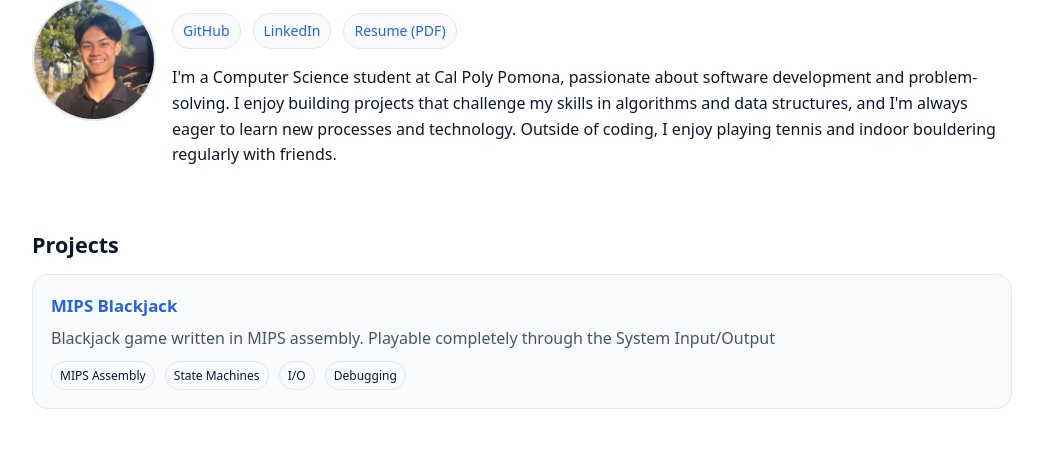
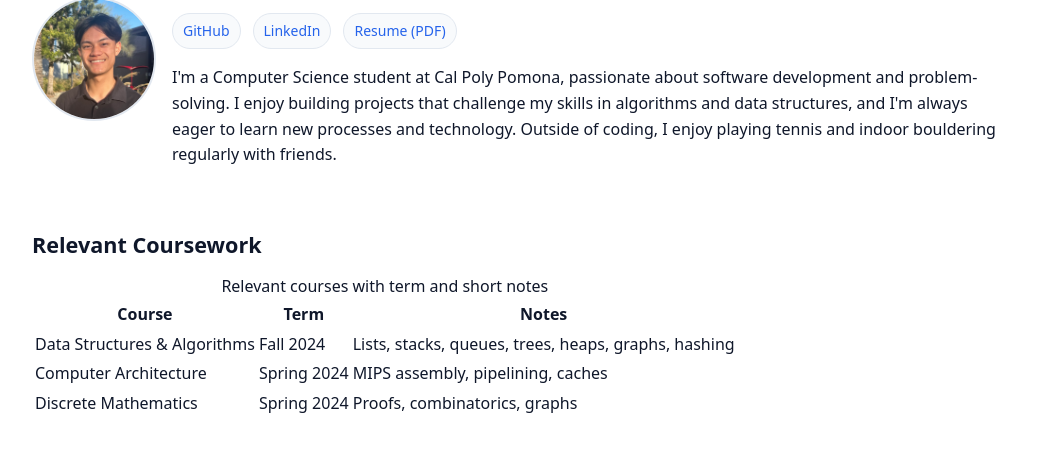
Before and after one commit to RyanVu612/RyanVu612.github.io, a plain HTML site: page index.html in a window 1280 px wide. Shown: the part 236-690 px from the top of the page, without its empty margins (118-1161 px from the left). Drawn offline with Linux system fonts and the light colour scheme.

Commit message:
upload course table template

```diff
--- a/index.html
+++ b/index.html
@@ -121,6 +121,40 @@
       </div>
     </section>
 
+    <!-- ====== Courses ====== -->
+  <section id="courses" aria-labelledby="courses-heading">
+    <h2 id="courses-heading">Relevant Coursework</h2>
+    <div class="table-wrap">
+      <table>
+        <caption class="sr-only">Relevant courses with term and short notes</caption>
+        <thead>
+          <tr>
+            <th scope="col">Course</th>
+            <th scope="col">Term</th>
+            <th scope="col">Notes</th>
+          </tr>
+        </thead>
+        <tbody>
+          <tr>
+            <td>Data Structures & Algorithms</td>
+            <td>Fall 2024</td>
+            <td>Lists, stacks, queues, trees, heaps, graphs, hashing</td>
+          </tr>
+          <tr>
+            <td>Computer Architecture</td>
+            <td>Spring 2024</td>
+            <td>MIPS assembly, pipelining, caches</td>
+          </tr>
+          <tr>
+            <td>Discrete Mathematics</td>
+            <td>Spring 2024</td>
+            <td>Proofs, combinatorics, graphs</td>
+          </tr>
+        </tbody>
+      </table>
+    </div>
+  </section>
+
     <!-- ====== Projects ====== -->
     <section id="projects" aria-labelledby="projects-heading">
       <h2 id="projects-heading">Projects</h2>
```
